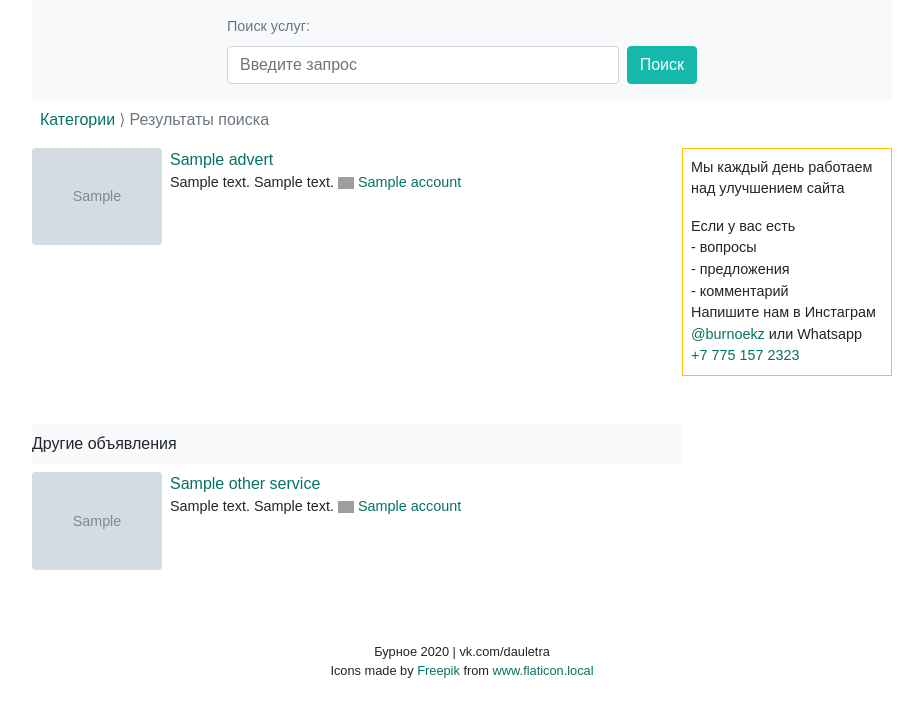
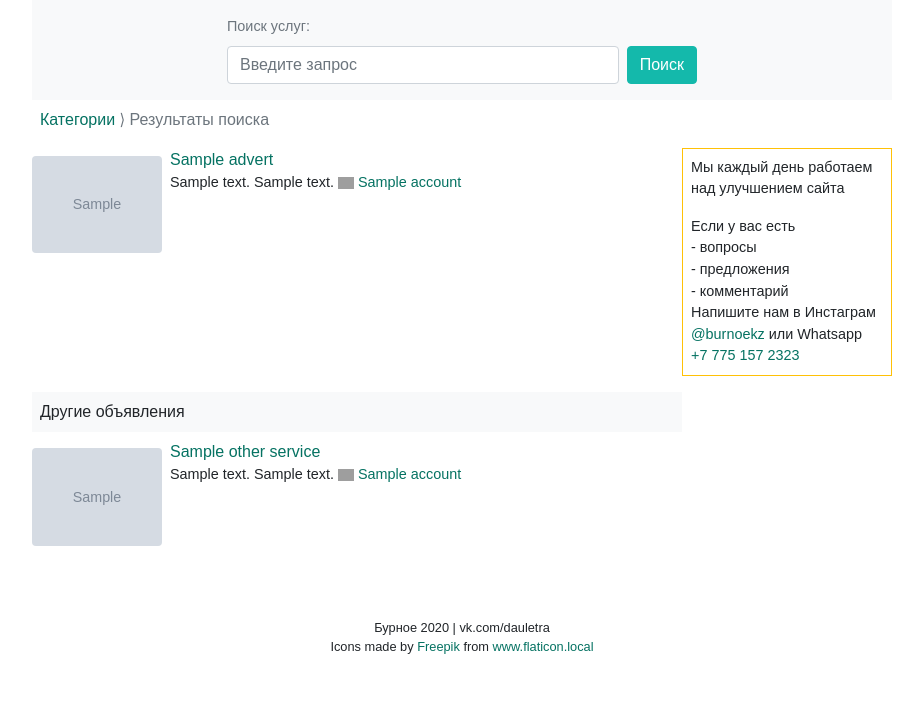
Before and after one commit to dauletra/burnoe_city, a Django app: template burnoe_app/templates/search_result.html in a window 1280 px wide. Shown: the part 56-773 px from the top of the page, without its empty margins (178-1101 px from the left). Run offline with Django 3.2, Linux system fonts and the light colour scheme; the template is opened without the code that fills it: most values are stand-ins (such as "Sample title", 1, 10 or a date in 2020); grey boxes marked "Sample" are stand-in pictures; parts of the project's set-up code (start-up, migrations or seed data) failed here and were passed over; some libraries are stand-ins or nearby versions; grey boxes are pictures that could not be loaded.

Commit message:
redesign

```diff
--- a/burnoe_app/models.py
+++ b/burnoe_app/models.py
@@ -15,9 +15,9 @@ def after_advert():
 
 
 class MomentAdvert(models.Model):
-    name = models.CharField(max_length=17, verbose_name='Название')
-    price = models.CharField(max_length=17, verbose_name='Цена')
-    phone = models.CharField(max_length=17, verbose_name='Телефон')
+    name = models.CharField(max_length=21, verbose_name='Название')
+    price = models.CharField(max_length=21, verbose_name='Цена')
+    phone = models.CharField(max_length=21, verbose_name='Телефон')
     created_date = models.DateTimeField(auto_now_add=True, verbose_name='Дата создания')
     modified_date = models.DateTimeField(auto_now=True, verbose_name='Дата изменения')
     last_date = models.DateTimeField(verbose_name="Дата удаления", default=after)
--- a/burnoe_app/templates/_adv.html
+++ b/burnoe_app/templates/_adv.html
@@ -4,7 +4,7 @@
 
 <div class="clearfix mb-4">
         {% if advert.servicephoto_set.count > 0 %}
-        <div class="bb-responsive-photo mr-2 float-left">
+        <div class="bb-responsive-photo mr-2 pt-2 float-left">
             <a href="#" onclick="showImages(this, {{ advert.id }}); return false;">
                 <img src="{{ advert.servicephoto_set.first|crop_image:'130,130' }}"  class="img-fluid rounded" style="max-width: 100%; max-height: 100%;" />
             </a>
--- a/burnoe_app/templates/_carousel.html
+++ b/burnoe_app/templates/_carousel.html
@@ -24,10 +24,10 @@
             </div>
         {% endfor %}
     </div>
-    <a class="carousel-control-prev bg-primary" href="#carouselAdvert_{{ advert.id }}" role="button" data-slide="prev">
+    <a class="carousel-control-prev bg-primary" style="width: 2.2rem;" href="#carouselAdvert_{{ advert.id }}" role="button" data-slide="prev">
         <span class="carousel-control-prev-icon"></span>
     </a>
-    <a class="carousel-control-next bg-primary" href="#carouselAdvert_{{ advert.id }}" role="button" data-slide="next">
+    <a class="carousel-control-next bg-primary" style="width: 2.2rem;" href="#carouselAdvert_{{ advert.id }}" role="button" data-slide="next">
         <span class="carousel-control-next-icon"></span>
     </a>
 </div>
--- a/burnoe_app/templates/main.html
+++ b/burnoe_app/templates/main.html
@@ -4,7 +4,7 @@
 {% load crop_image %}
 {% load event_photo %}
 
-{% block title %}Burnoe.kz - рекламно-информационный портал Жуалынского района{% endblock title %}
+{% block title %}Burnoe.kz - рекламно-информационный сайт Жуалынского района{% endblock title %}
 
 {% block mycss %}
 <style>
@@ -23,7 +23,7 @@
                     <span class="carousel-control-next-icon"></span>
                 </a>
                 {% for contact in contacts %}
-                    <div class="border small2 mr-3 text-center border border-success" style="width: 130px; min-width: 130px">
+                    <div class="border mr-3 text-center border border-success bb-small" style="width: 160px; min-width: 160px">
                         <div class="overflow-hidden" style="white-space: nowrap; ">{{ contact.name }}</div>
                         <div class="overflow-hidden" style="white-space: nowrap; ">{{ contact.price }}</div>
                         <div class="overflow-hidden " style="white-space: nowrap; ">
@@ -115,7 +115,7 @@
 
     <!-- ADVERTS -->
     <div class="pl-sm-2 my-3 row no-gutters">
-        <div class="col" style="max-width: 650px;">
+        <div class="col mx-2 mx-md-0" style="max-width: 650px;">
             {% for advert in services %}
                 {% include '_adv.html' with advert=advert only %}
             {% endfor %}
--- a/burnoe_app/templates/search_result.html
+++ b/burnoe_app/templates/search_result.html
@@ -8,7 +8,7 @@
         <span class="text-muted">&rang; Результаты поиска</span>
     </div>
     <div class="row no-gutters">
-        <div class="col" style="max-width: 650px">
+        <div class="col mx-2 mx-md-0" style="max-width: 650px">
             {% for advert in services %}
                 {% include "_adv.html" with advert=advert only %}
             {% empty %}
@@ -21,10 +21,12 @@
         </div>
         {% include '_upgrade.html' %}
     </div>
-    <div style="max-width: 650px;">
-        <div class="bg-light py-2 mb-2 mt-5">Другие объявления</div>
-        {% for other_service in other_services %}
-            {% include "_adv.html" with advert=other_service only %}
-        {% endfor %}
+    <div class="mt-3" style="max-width: 650px;">
+        <div class="bg-light p-2 mb-2">Другие объявления</div>
+        <div class="mx-2 mx-md-0">
+            {% for other_service in other_services %}
+                {% include "_adv.html" with advert=other_service only %}
+            {% endfor %}
+        </div>
     </div>
 {% endblock %}
--- a/burnoe_app/templates/service_list.html
+++ b/burnoe_app/templates/service_list.html
@@ -2,7 +2,7 @@
 {% load static %}
 {% load crop_image %}
 
-{% block title %}Burnoe.kz - Услуги{% endblock title %}
+{% block title %}Все услуги - рекламно-информационный сайт Жуалынского района{% endblock title %}
 
 {% block content %}
     {% include "_search_bar.html" %}
--- a/burnoe_app/views.py
+++ b/burnoe_app/views.py
@@ -55,7 +55,7 @@ class SearchResult(View):
         other_services = []
         if query == '':
             services = Service.objects.active().order_by('?')[:20]
-            title = 'Поиск услуг по Жуалынскому району'
+            title = 'Поиск услуг - рекламно-информационный сайт Жуалынского района'
         else:
             # сохранить текст запроса в базе данных
             client_query, _ = SearchText.objects.get_or_create(text=query.lower())
@@ -127,11 +127,11 @@ class ServiceList(ListView):
 
 class ServiceDetail(DetailView):
     template_name = 'service_detail.html'
-    queryset = Service.objects.all()
+    queryset = Service.objects.active()
     context_object_name = 'advert'
 
     def get_context_data(self, **kwargs):
         res = super().get_context_data(**kwargs)
         obj = res['advert']
-        res['other_adverts'] = Service.objects.active().filter(category=obj.category.id).exclude(id=obj.id).order_by('?')[:4]
+        res['other_adverts'] = Service.objects.active().filter(category=obj.category.id).exclude(id=obj.id).order_by('?')[:5]
         return res
--- a/static/site.css
+++ b/static/site.css
@@ -58,6 +58,9 @@ a.blood-color:hover {
     color: #9e0039;
 }
 
+a[href^="tel:"] {
+    color: #1c6cb1;
+}
 
 
 .text-black {
```
Also changed, not shown: burnoe_app/templates/service_detail.html (+6 -4 lines), burnoe_app/migrations/0035_auto_20200917_1631.py (added).
